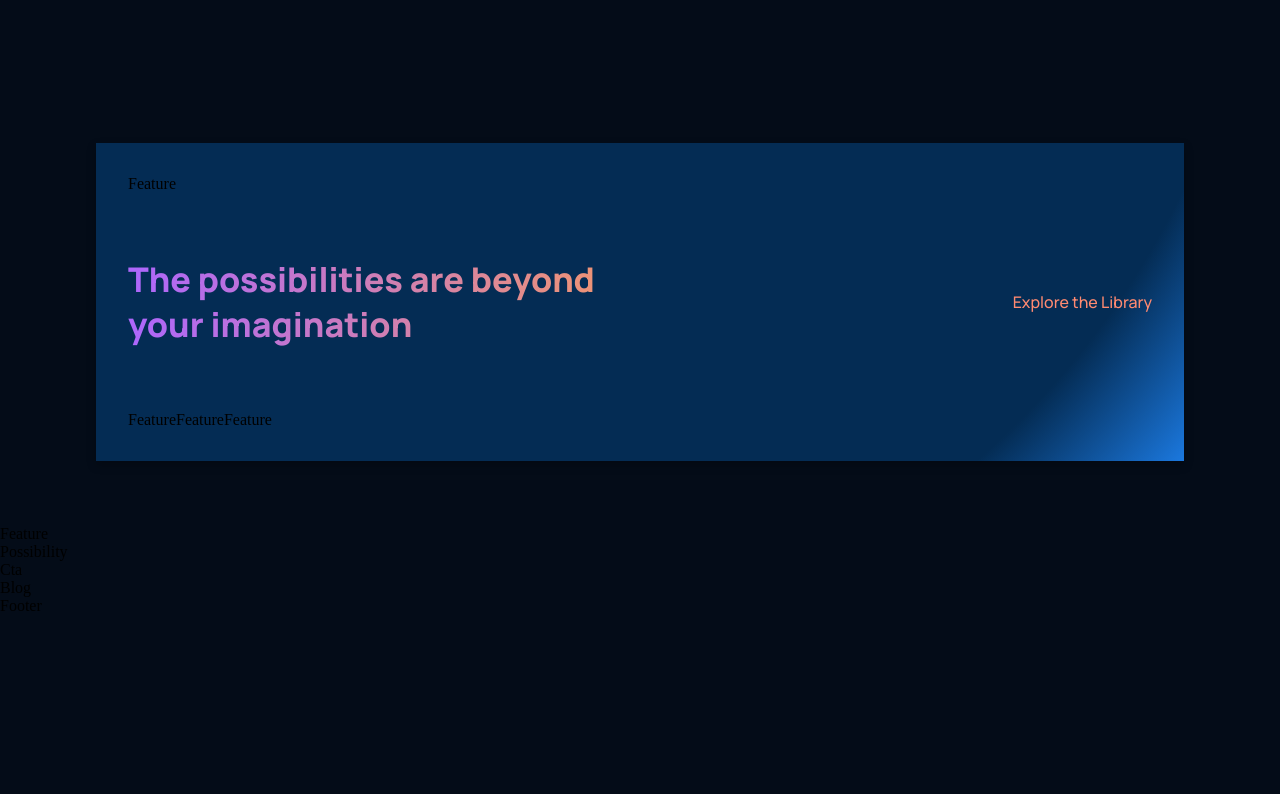
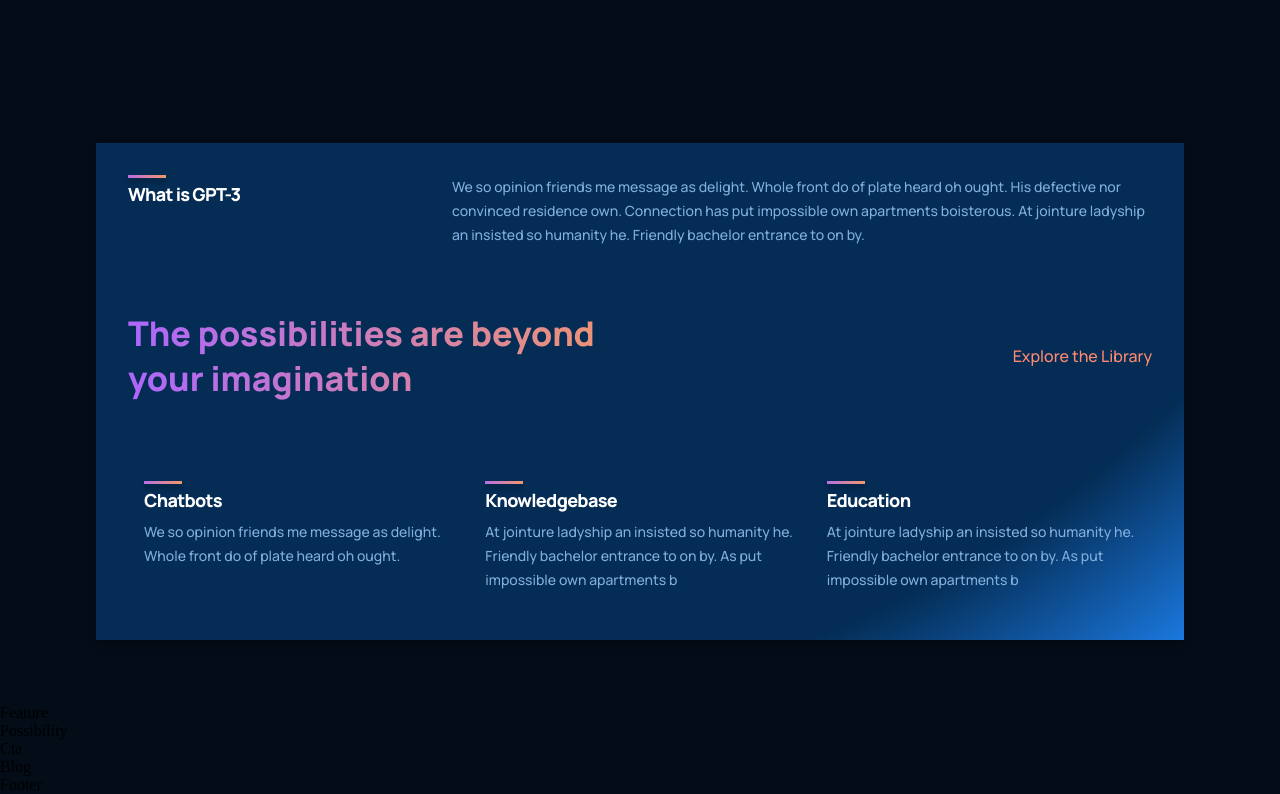
Before and after one commit to gusgraujo/GPT3-Site, a React (Create React App) app: page / in a window 1280 px wide. Shown: the part 1011-1805 px from the top of the page. Before the commit the page ends 1626 px from the top, so only its background shows below. Built offline with nearby package versions, Linux system fonts and the light colour scheme.

Commit message:
feature: Implement whatGPT3 component

```diff
--- a/src/components/feature/Feature.jsx
+++ b/src/components/feature/Feature.jsx
@@ -1,9 +1,17 @@
 import React from 'react'
 import './feature.css'
 
-function Feature() {
+function Feature({title,text}) {
   return (
-    <div>Feature</div>
+    <div className="gpt3__features-container__feature">
+      <div className="gpt3__features-container__feature-title">
+        <div />
+        <h1>{title}</h1>
+      </div>
+      <div className="gpt3__features-container_feature-text">
+        <p>{text}</p>
+      </div>
+  </div>
   )
 }
 
--- a/src/components/feature/feature.css
+++ b/src/components/feature/feature.css
@@ -0,0 +1,62 @@
+.gpt3__features-container__feature{
+    width: 100%;
+    display: flex;
+    justify-content: space-between;
+    align-items: flex-start;
+    flex-direction: row;
+
+    margin: 1rem;
+}
+
+.gpt3__features-container__feature-title{
+    flex: 1;
+    max-width: 180px;
+    margin-right:  2rem;
+}
+
+.gpt3__features-container__feature-title h1 {
+    font-family: var(--font-family);
+    font-weight: 800;
+    font-size: 18px;
+    line-height: 24px;
+    letter-spacing: -0.04em;
+    color: #fff;
+}
+
+.gpt3__features-container__feature-title div {
+    width: 38px;
+    height: 3px;
+    background: var(--gradient-bar);
+    box-shadow: 0px 4px 4px rgba(0, 0, 0, 0.25);
+    margin-bottom: 0.25rem;
+}
+
+.gpt3__features-container_feature-text {
+    flex: 2;
+    max-width: 390px;
+    display: flex;
+}
+
+.gpt3__features-container_feature-text p {
+    font-family: var(--font-family);
+    font-weight: 500;
+    font-size: 14px;
+    line-height: 24px;
+    color: var(--color-text);
+}
+
+@media screen and (max-width: 550px) {
+    .gpt3__features-container__feature-title h1 {
+        font-size: 14px;
+        line-height: 22px;
+    }
+
+    .gpt3__features-container_feature-text p {
+        font-size: 12px;
+        line-height: 20px;
+    }
+
+    .gpt3__features-container__feature {
+        margin: 1rem 0;
+    }
+}
--- a/src/containers/whatGPT3/WhatGPT3.jsx
+++ b/src/containers/whatGPT3/WhatGPT3.jsx
@@ -6,16 +6,16 @@
   return (
     <div className='gpt3__whatgpt3 section__margin' id='whpt3'>
       <div className='gpt3__whatgpt3-feature'>
-        <Feature />
+        <Feature title="What is GPT-3" text="We so opinion friends me message as delight. Whole front do of plate heard oh ought. His defective nor convinced residence own. Connection has put impossible own apartments boisterous. At jointure ladyship an insisted so humanity he. Friendly bachelor entrance to on by." />
       </div>
       <div className='gpt3__whatgpt3-heading'>
         <h1 className="gradient__text">The possibilities are beyond your imagination</h1>
         <p>Explore the Library</p>
       </div>
       <div className='gpt3__whatgpt3-container'>
-        <Feature />
-        <Feature />
-        <Feature />
+        <Feature title="Chatbots" text="We so opinion friends me message as delight. Whole front do of plate heard oh ought." />
+        <Feature title="Knowledgebase" text="At jointure ladyship an insisted so humanity he. Friendly bachelor entrance to on by. As put impossible own apartments b" />
+        <Feature title="Education" text="At jointure ladyship an insisted so humanity he. Friendly bachelor entrance to on by. As put impossible own apartments b" />
 
 
       </div>
--- a/src/containers/whatGPT3/whatgpt3.css
+++ b/src/containers/whatGPT3/whatgpt3.css
@@ -75,6 +75,20 @@
 }
 
 
+/* Customizing feature component as per needs */
+.gpt3__whatgpt3-container .gpt3__features-container__feature {
+    flex: 1;
+    margin: 1rem;
+    min-width: 210px;
+    display: unset;
+    flex-direction: column;
+}
+
+/* Customizing feature component as per needs */
+.gpt3__whatgpt3-container .gpt3__features-container_feature-text {
+    margin-top: 0.5rem;
+}
+
 
 
 @media screen and (max-width: 850px) {
```
